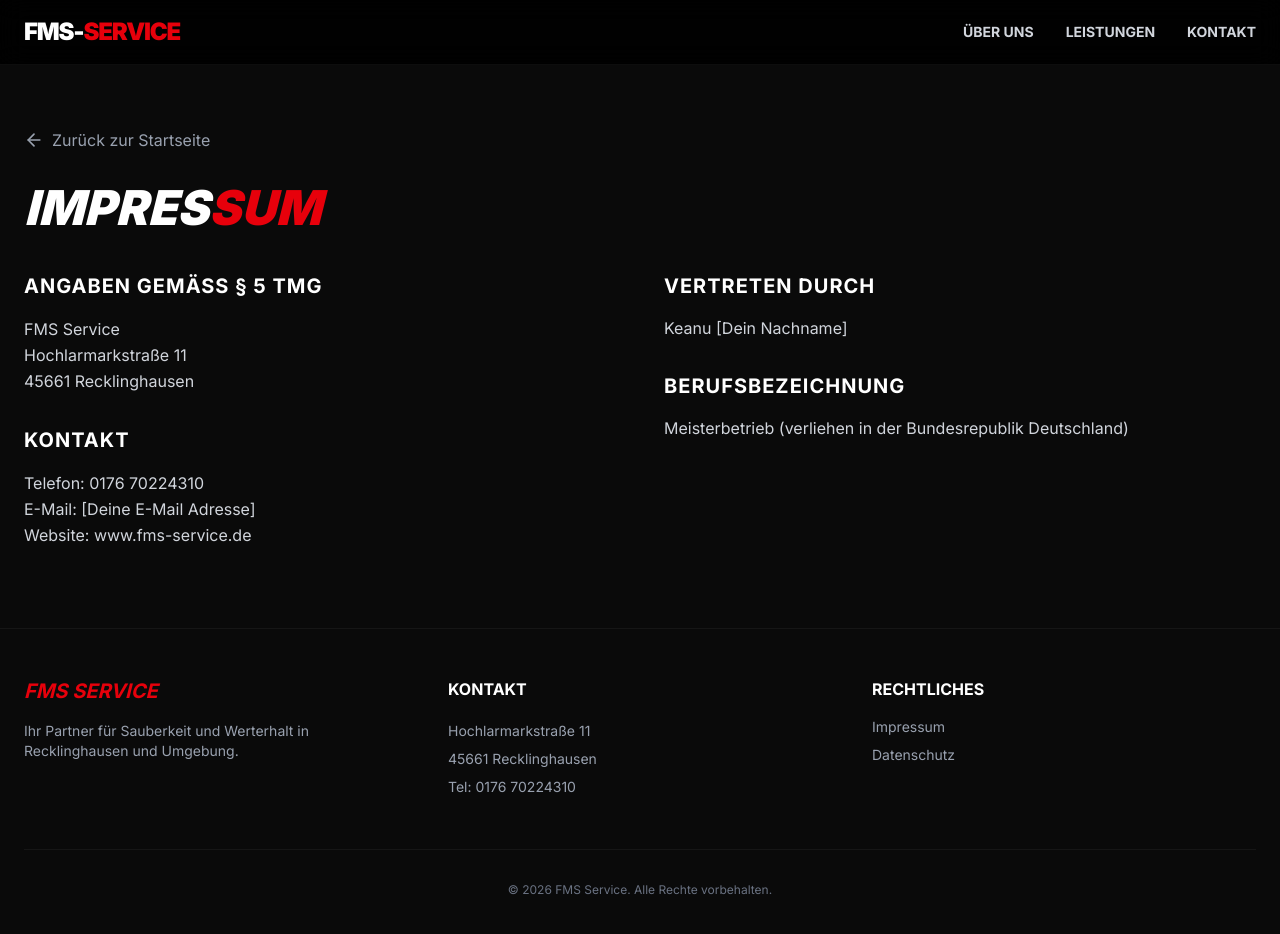
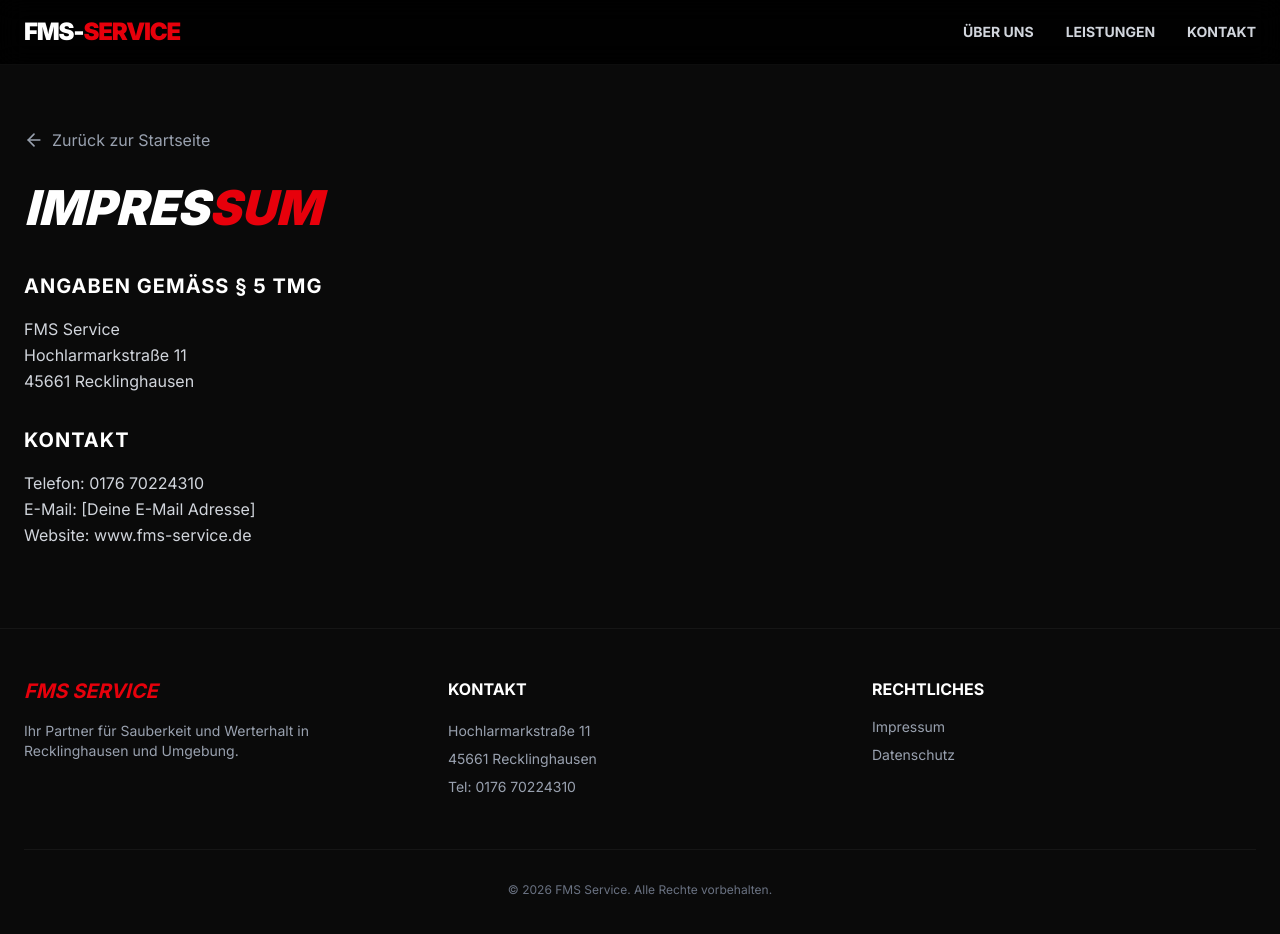
Before and after one commit to k3u45/fmsneu, a Next.js app: page /impressum in a window 1280 px wide. Shown: the top 934 px of the page. Built offline with nearby package versions, Linux system fonts and the light colour scheme.

Commit message:
impressum angepasst

```diff
--- a/app/impressum/page.tsx
+++ b/app/impressum/page.tsx
@@ -41,11 +41,9 @@ export default function Impressum() {
           </section>
 
           <section className="space-y-4">
-            <h2 className="text-xl font-bold text-white uppercase tracking-wider">Vertreten durch</h2>
-            <p>Keanu [Dein Nachname]</p>
 
-            <h2 className="text-xl font-bold text-white uppercase tracking-wider pt-4">Berufsbezeichnung</h2>
-            <p>Meisterbetrieb (verliehen in der Bundesrepublik Deutschland)</p>
+
+
           </section>
         </div>
       </main>
```
